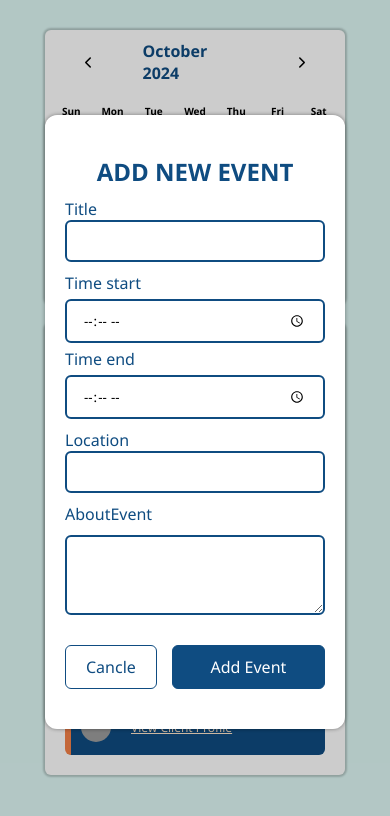
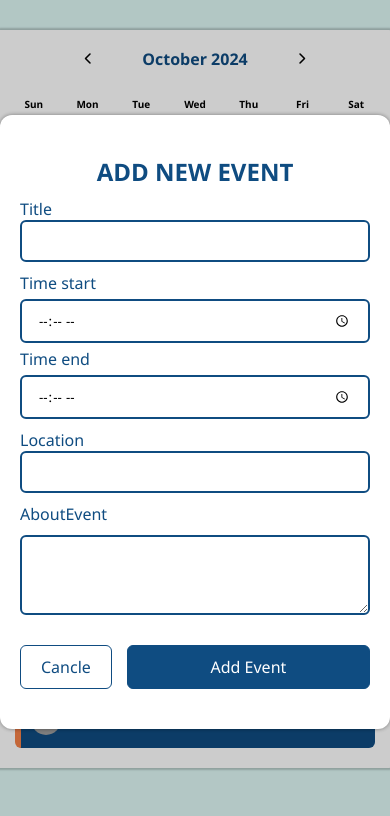
Before and after one commit to thuandiep1707/MasterBranch, a React (Vite) app: page / in a window 390 px wide. Both pictures are taken after a click on the element "Add Event". Shown: the top 816 px of the page. Built offline with nearby package versions, Linux system fonts and the light colour scheme; grey boxes are pictures that could not be loaded.

Commit message:
Update appResposive.scss

```diff
--- a/src/assets/styles/appResposive.scss
+++ b/src/assets/styles/appResposive.scss
@@ -7,12 +7,12 @@
         height: unset;
         min-height: 100vh;
         .calendar-around{
-            width: 300px;
+            width: 400px;
             padding: 0;
             .calendar{
                 background: white;
                 margin: 30px 0 10px;
-                max-width: 300px;
+                max-width: 400px;
                 height: unset;
                 .custom-toolbar{
                     display: flex;
@@ -83,9 +83,9 @@
         }
         .list-event-container{
             margin-top: 10px;
-            width: 300px;
+            width: 400px;
             .list-event{
-                width: 300px;
+                width: 400px;
                 &_title{
                     font-size: 18px;
                 }
@@ -115,11 +115,11 @@
         }
         .detail-event-container{
             margin-top: 20px;
-            width: 300px;
+            width: 400px;
             .detail-event{
                 background: white;
                 padding: 20px 20px;
-                width: 300px;
+                width: 400px;
                 &_avatar{
                     width: 120px;
                     aspect-ratio: 1;
@@ -141,7 +141,7 @@
         }
         .modal-around{
             .add-event-modal{
-                width: 300px;
+                width: 400px;
                 gap: 10px;
 
                 &_time{
```
